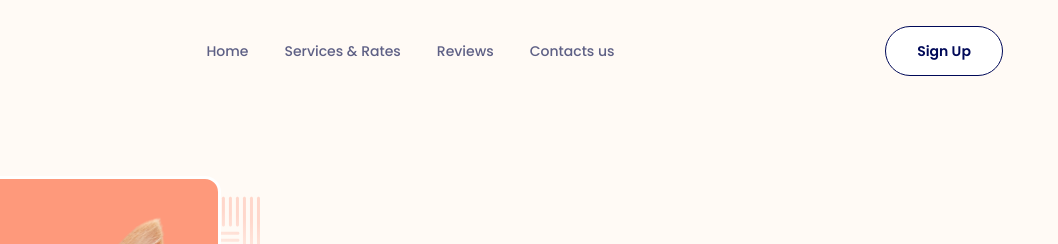
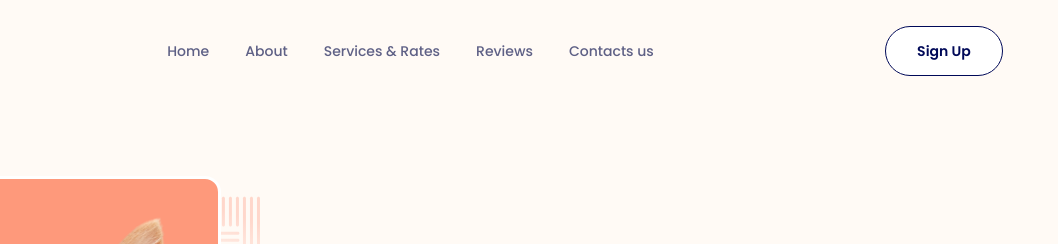
Before and after one commit to Vo-Dinh-Quan/miniProject04-Lucy_Pet_Care_Lading-Page, a plain HTML site: page index.html in a window 1280 px wide. Shown: the top 244 px of the page, 222-1280 px from the left. Drawn offline with Linux system fonts and the light colour scheme.

Commit message:
fixbugs (add About)

```diff
--- a/index.html
+++ b/index.html
@@ -107,6 +107,9 @@
                         <ul class="navbar__list">
                             <li class="navbar__item">
                                 <a href="#!" class="navbar__link"> Home </a>
+                            </li>
+                            <li class="navbar__item">
+                                <a href="#!" class="navbar__link"> About </a>
                             </li>
                             <li class="navbar__item">
                                 <a href="#!" class="navbar__link">
```
